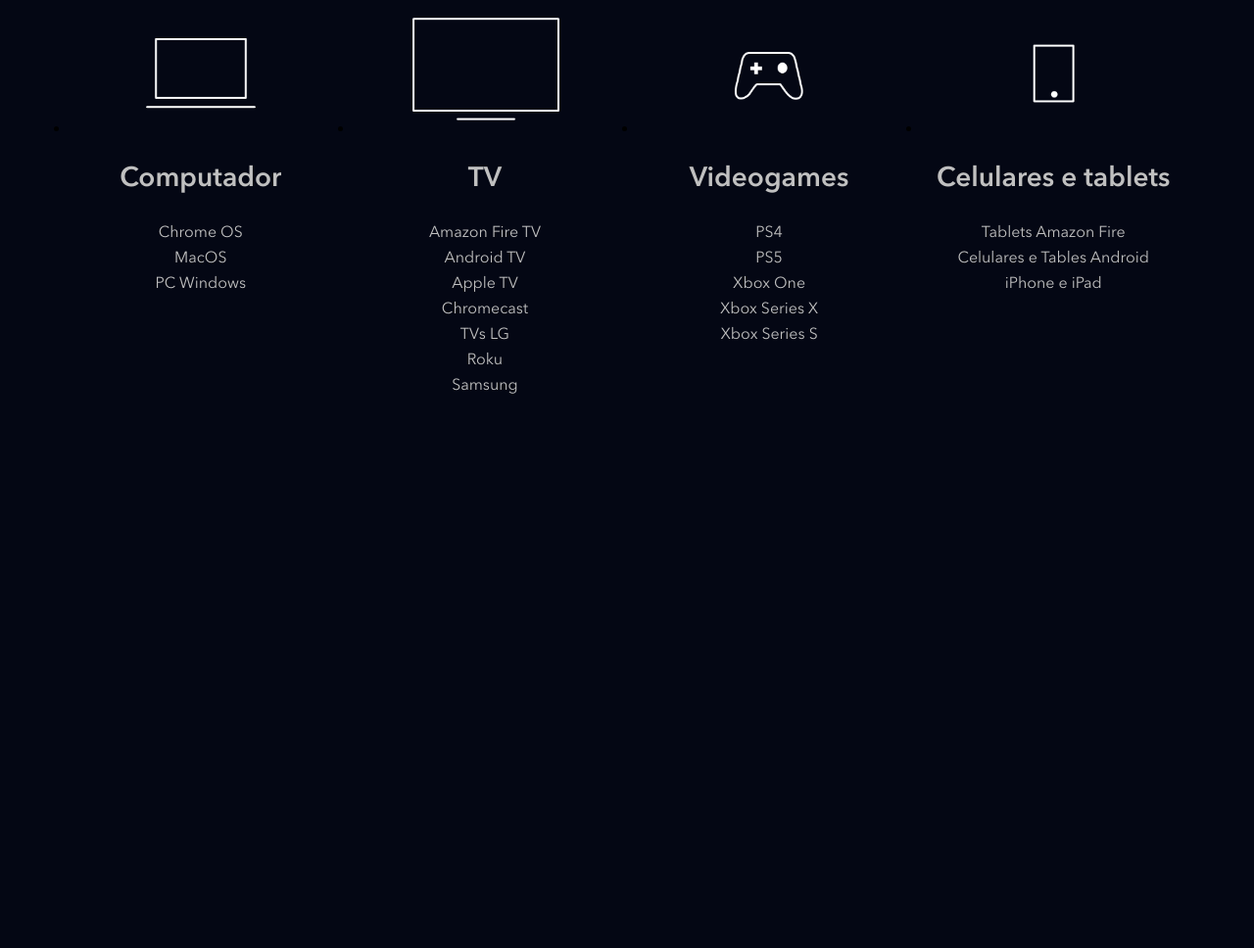
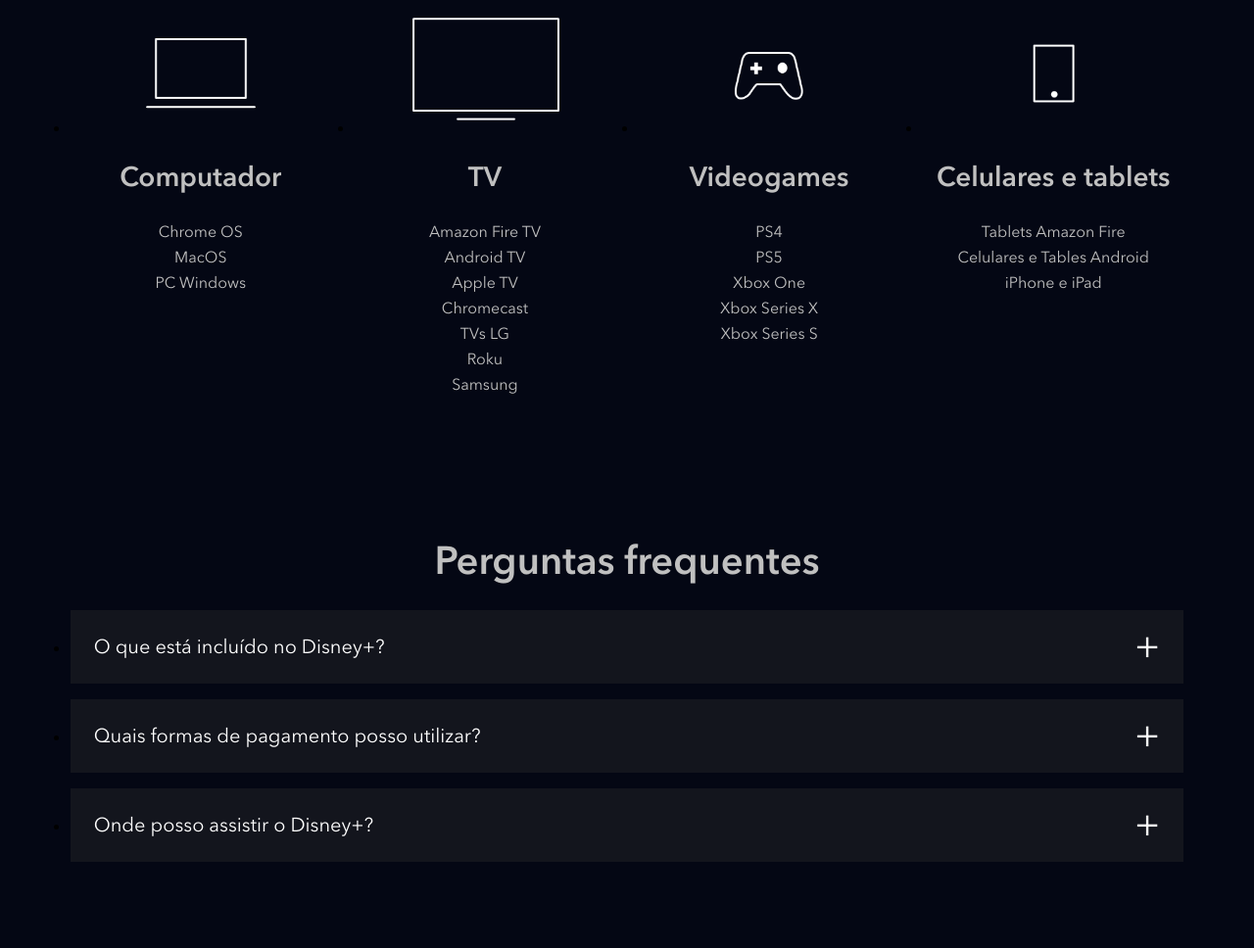
Before and after one commit to camiladoria84/clone_disneyplus, a website: page index.html in a window 1280 px wide. Shown: the part 3723-4691 px from the top of the page at 98% size. Before the commit the page ends 4201 px from the top, so only its background shows below. Drawn offline with Linux system fonts and the light colour scheme.

Commit message:
criando as seção faq

```diff
--- a/index.html
+++ b/index.html
@@ -209,6 +209,39 @@
             </li>
         </ul>
     </section>
+    <section class="faq">
+        <h2 class="title">Perguntas frequentes</h2>
+        <ul class="faq__questions">
+            <li class="faq__questions__item">
+                <div class="faq__questions__item__question" data-faq-question>
+                    O que está incluído no Disney+?
+                </div>
+                <div class="faq__questions__item__answer text--big">
+                    <p>Benefícios de assinar o Disney+:</p>
+                    <p>• Estreias de filmes, séries originais e clássicos da Disney, Pixar, Marvel, Star Wars, National Geographic e Star.</p>
+                    <p>• Os torneios mais importantes do mundo e programas da ESPN ao vivo.</p>
+                    <p>• Até quatro telas ao mesmo tempo com o Disney+ Premium, e até duas com o Disney+ Padrão.</p>
+                    <p>• Downloads, criação de perfis e controle parental para personalizar a experiência por idade, de acordo com o seu plano.</p>
+                </div>
+            </li>
+            <li class="faq__questions__item">
+                <div class="faq__questions__item__question" data-faq-question>
+                    Quais formas de pagamento posso utilizar?
+                </div>
+                <div class="faq__questions__item__answer text--big">
+                    <p>Você pode utilizar: cartão de débito, cartão de crédito, PayPal, Mercado Pago, e também empresas parceiras como Google Play Store, App Store da Apple, Mercado Livre e provedores locais de TV, telefonia e internet.</p>
+                </div>
+            </li>
+            <li class="faq__questions__item">
+                <div class="faq__questions__item__question" data-faq-question>
+                    Onde posso assistir o Disney+?
+                </div>
+                <div class="faq__questions__item__answer text--big">
+                    <p>O aplicativo do Disney+ está disponível em dispositivos móveis, navegadores, videogames, decodificadores e smart TVs. Confira a <a href="#" class="link--text">lista completa de dispositivos compatíveis na Central de Ajuda</a>.</p>
+                </div>
+            </li>
+        </ul>
+    </section>
 
     <script src="./src/main.js"></script>
 </body>
--- a/src/main.js
+++ b/src/main.js
@@ -1,6 +1,6 @@
 document.addEventListener('DOMContentLoaded', function() {
     const buttons = document.querySelectorAll('[data-tab-button]');
-
+    const questions = document.querySelectorAll('[data-faq-question]');
 
     for (let i = 0; i < buttons.length; i++) {
         buttons[i].addEventListener('click', function(botao) {
@@ -12,7 +12,19 @@
             botao.target.classList.add('shows__tabs__button--is-active');
         })
     }
+
+    for (let i = 0; i < questions.length; i++) {
+        questions[i].addEventListener('click', abreOuFechaResposta);
+    }
 })
+
+function abreOuFechaResposta(elemento) {
+    const classe = 'faq__questions__item--is-open';
+    const elementoPai = elemento.target.parentNode;
+
+    elementoPai.classList.toggle(classe);
+}
+
 
 function removeBotaoAtivo() {
     const buttons = document.querySelectorAll('[data-tab-button]');
--- /dev/null
+++ b/src/styles/_faq.scss
@@ -0,0 +1,54 @@
+.faq {
+    padding: 5.6vw;
+
+    h2 {
+        text-align: center;
+        margin-bottom: 24px;
+    }
+
+    &__questions {
+        &__item {
+            background-color: #13151d;
+            margin-bottom: 16px;
+
+            &__question {
+                color: #fff;
+                font-size: 20px;
+                padding: 24px;
+                display: block;
+                cursor: pointer;
+                position: relative;
+
+                &::after {
+                    content: '+';
+                    position: absolute;
+                    top: 0;
+                    right: 24px;
+                    height: 100%;
+                    display: flex;
+                    align-items: center;
+                    font-size: 40px;
+                }
+            }
+
+            &__answer {
+                height: 0;
+                overflow: hidden;
+                padding: 0 24px;
+                transition: height, .5s ease;
+            }
+
+            &--is-open {
+                .faq__questions__item__question::after {
+                    content: '-';
+                }
+
+                .faq__questions__item__answer {
+                    height: auto;
+                    padding-bottom: 24px;
+                    transition: height, .5s ease;
+                }
+            }
+        }
+    }
+}
--- a/src/styles/main.scss
+++ b/src/styles/main.scss
@@ -3,6 +3,7 @@
 @use 'shows';
 @use 'plans';
 @use 'available-devices';
+@use 'faq';
 
 
 @font-face {
```
Also changed, not shown: dist/css/main.css.
